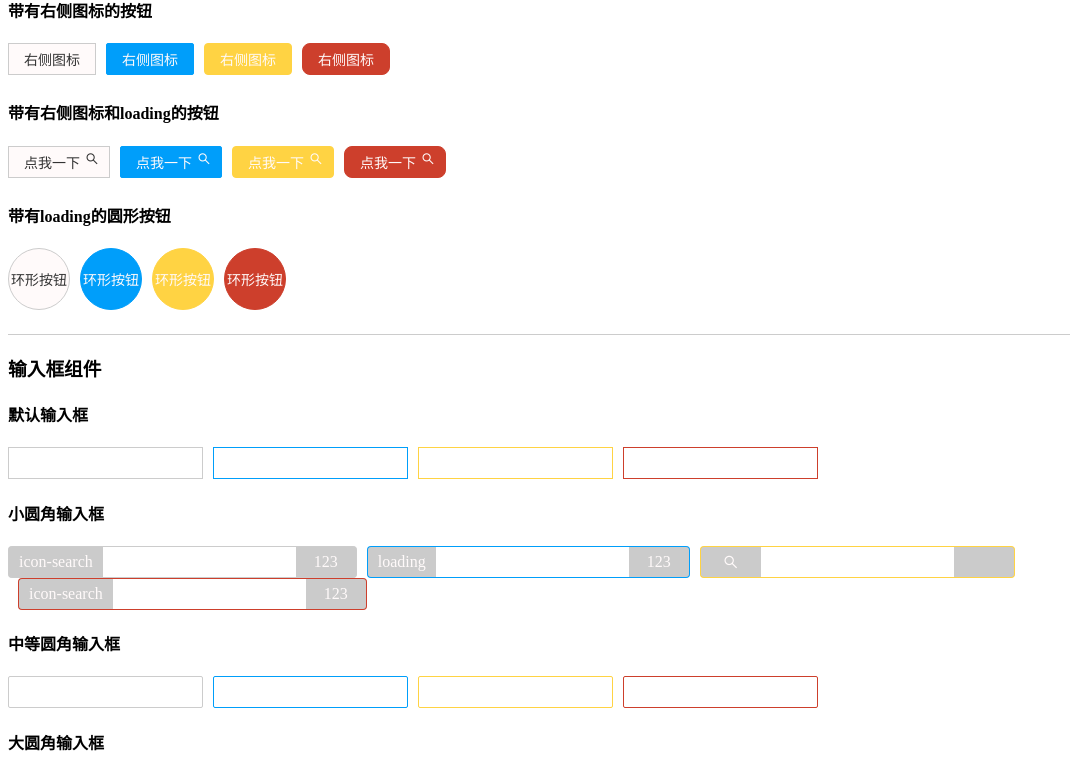
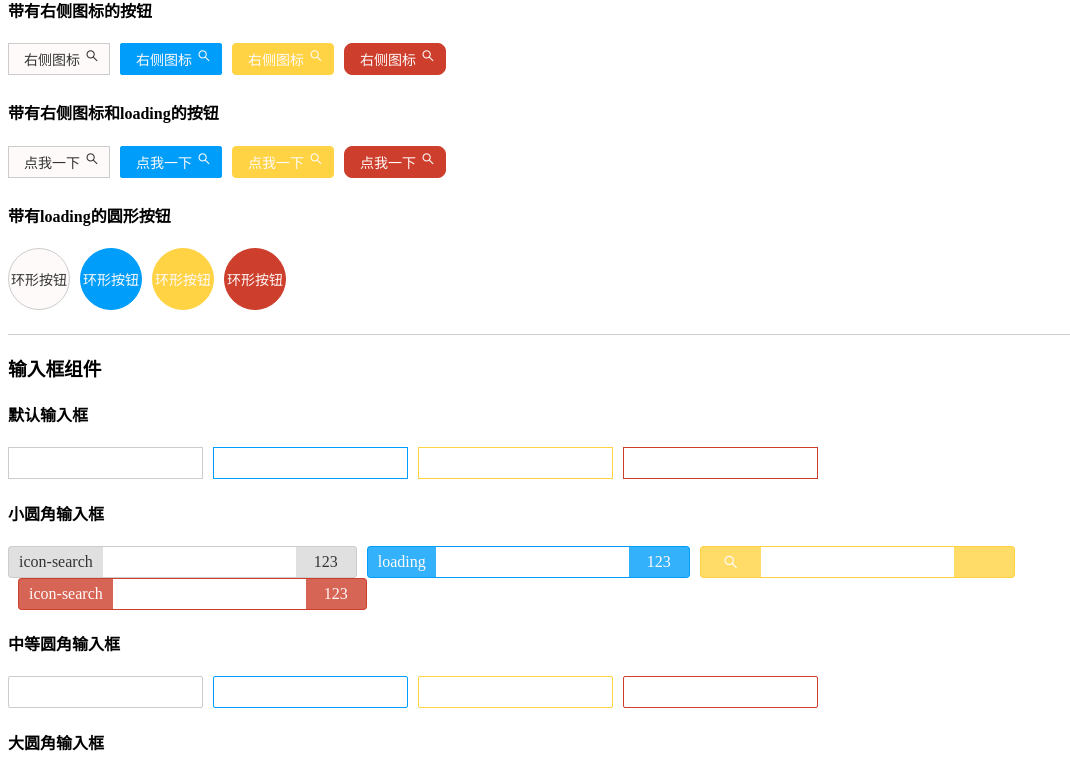
Before and after one commit to yitiaoyu928/fish-ui, a Vue app: page / in a window 1280 px wide. Shown: the part 447-1220 px from the top of the page, without its empty margins (0-1070 px from the left). Built offline with nearby package versions, Linux system fonts and the light colour scheme.

Commit message:
input图标框样式调整以及button组件图标显示BUG调整

```diff
--- a/src/components/Button/index.vue
+++ b/src/components/Button/index.vue
@@ -4,14 +4,14 @@
     :disabled="isDisabled" @click="handleClick">
     <div :class="['fish_button__wrapper', { 'fish__flex-base': rounded !== 'circle' }]">
       <div :class="['fish_button_prefix', { 'fish__loading': loading && loadingPosition === 'left' }]"
-        v-if="(prefixIcon || loading) && loadingPosition === 'left'">
+        v-if="prefixIcon || (loading && loadingPosition === 'left')">
         <i :class="['iconfont', prefix]"></i>
       </div>
       <div :class="['fish_button_content', { 'fish__absolute-center': isCircle }]">
         <slot></slot>
       </div>
       <div :class="['fish_button_prefix', { 'fish__loading': loading && loadingPosition === 'right' }]"
-        v-if="(suffixIcon || loading) && loadingPosition === 'right'">
+        v-if="suffixIcon || (loading && loadingPosition === 'right')">
         <i :class="['iconfont', suffix]"></i>
       </div>
     </div>  </div>
--- a/src/components/Input/index.vue
+++ b/src/components/Input/index.vue
@@ -135,8 +135,9 @@ let iconTextPosition = computed(() => {
 
       .fish__prefix__icon,
       .fish__suffix__icon {
-        color: $lightWhite;
+        color: $lightBack;
         @include setBorder('default');
+        @include bg-color($lightGrey, 60%);
       }
 
       .fish__prefix__icon {
@@ -162,6 +163,7 @@ let iconTextPosition = computed(() => {
       .fish__suffix__icon {
         color: $lightWhite;
         @include setBorder('primary');
+        @include bg-color($primaryColor, 80%);
       }
 
       .fish__prefix__icon {
@@ -187,6 +189,7 @@ let iconTextPosition = computed(() => {
       .fish__suffix__icon {
         color: $lightWhite;
         @include setBorder('danger');
+        @include bg-color($dangerColor, 80%);
       }
 
       .fish__prefix__icon {
@@ -212,6 +215,7 @@ let iconTextPosition = computed(() => {
       .fish__suffix__icon {
         color: $lightWhite;
         @include setBorder('warning');
+        @include bg-color($warningColor, 80%);
       }
 
       .fish__prefix__icon {
```
